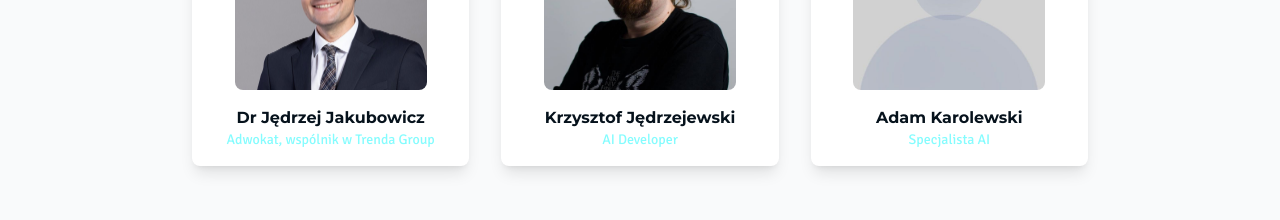
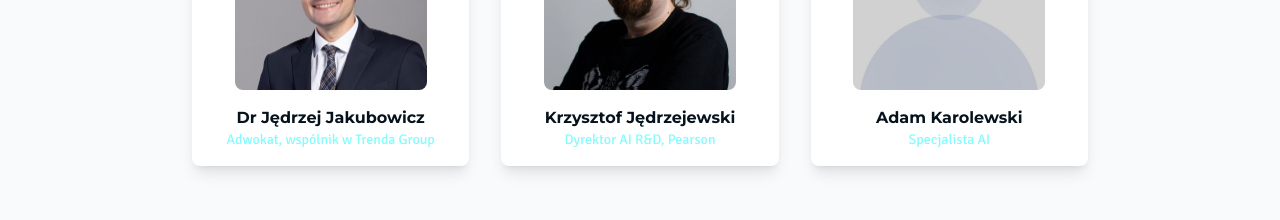
Before and after one commit to araai-eu/araai-eu.github.io, a React (Vite) app: page /o-nas in a window 1280 px wide. Shown: the part 1760-1980 px from the top of the page. Built offline with nearby package versions, Linux system fonts and the light colour scheme.

Commit message:
Update About.tsx
Poprawki w moim opisie (Krzychu J.)

```diff
--- a/src/pages/About.tsx
+++ b/src/pages/About.tsx
@@ -67,11 +67,11 @@ const About = () => {
     },
     {
       name: 'Krzysztof Jędrzejewski',
-      role: 'AI Developer',
-      roleEN: 'AI Developer',
+      role: 'Dyrektor AI R&D, Pearson',
+      roleEN: 'AI R&D Director, Pearson',
       image: '/team/Krzysztof_Jedrzejewski.jpeg',
       linkedinUrl: 'https://www.linkedin.com/in/kjedrzejewski/',
-      bio: 'Posiada ponad 10-letnie doświadczenie w dziedzinach Data Science, ML i AI, zbudowane na solidnym fundamencie 5 lat w rozwoju oprogramowania. Obecnie kieruje jednostką badawczo-rozwojową AI w Pearson. Jego zespół rozwija innowacyjne algorytmy AI, które wzbogacają platformy i aplikacje e-learningowe o nowe, zaawansowane funkcjonalności.\n\nOprócz roli zawodowej, aktywnie przyczynia się do społeczności akademickiej jako wykładowca studiów podyplomowych na Uniwersytecie im. Adama Mickiewicza w Poznaniu. Jest również założycielem Poznan Data Horizon, inicjatywy mającej na celu wspieranie lokalnej społeczności technologicznej w zakresie AI, ML, inżynierii danych i MLOps. Ponadto uczestniczy w projekcie Bielik, społeczności skupionej na budowaniu polskiego LLM.',
+      bio: 'Posiada ponad 10-letnie doświadczenie w dziedzinach Data Science, ML i AI, zbudowane na solidnym fundamencie 5 lat w rozwoju oprogramowania. Obecnie kieruje jednostką badawczo-rozwojową AI w Pearson. Jego zespół rozwija innowacyjne algorytmy AI, które wzbogacają platformy i aplikacje e-learningowe o nowe, zaawansowane funkcjonalności.\n\nOprócz roli zawodowej, aktywnie działa w społeczności akademickiej jako wykładowca studiów podyplomowych na Uniwersytecie im. Adama Mickiewicza w Poznaniu. Jest również założycielem Horyzontu Danych, inicjatywy mającej na celu wspieranie lokalnej społeczności technologicznej w zakresie AI, ML, inżynierii danych i MLOps. Ponadto uczestniczy w projekcie Bielik, społeczności skupionej na budowaniu polskiego LLM.',
       bioEN: 'Has over 10 years of experience in Data Science, ML, and AI, built on a solid foundation of 5 years in software development. Currently leads the AI R&D unit at Pearson. His team develops innovative AI algorithms that enhance e-learning platforms and applications with new, advanced functionalities.\n\nBeyond his professional role, he actively contributes to the academic community as a lecturer for postgraduate studies at Adam Mickiewicz University in Poznań. He is also the founder of Poznan Data Horizon, an initiative aimed at supporting the local technology community in AI, ML, data engineering, and MLOps. Additionally, he participates in the Bielik project, a community focused on building a Polish LLM.'
     },
     {
```
